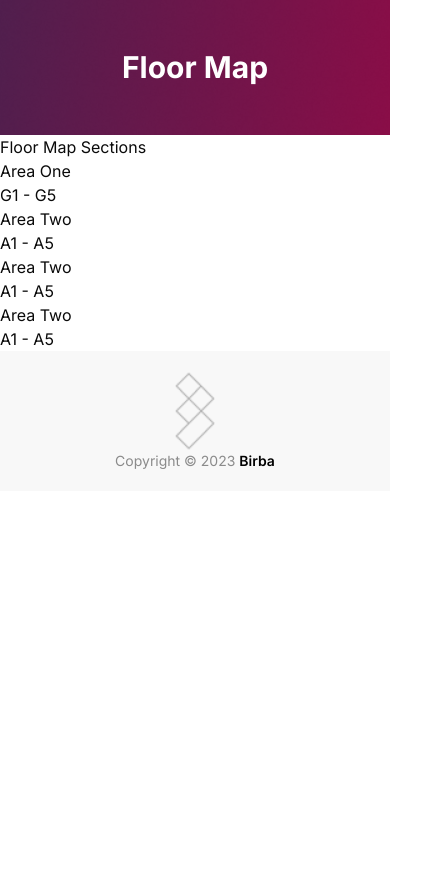
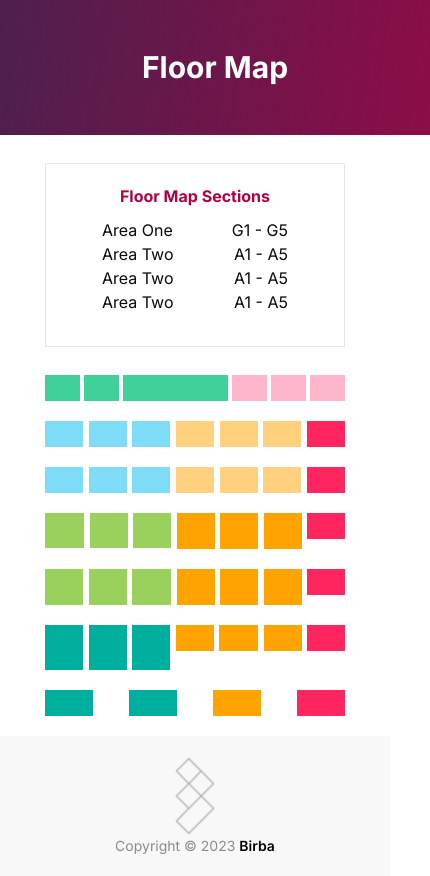
Before and after one commit to mohammad-ammad/birba, a Next.js app: page / in a window 390 px wide. Shown: the part 3680-4556 px from the top of the page, 430 px wide, since content can reach past the window. Before the commit the page ends 4171 px from the top, so only its background shows below. Built offline with nearby package versions, Linux system fonts and the light colour scheme.

Commit message:
Second commit

```diff
--- a/app/floor-map/page.js
+++ b/app/floor-map/page.js
@@ -5,7 +5,7 @@ const bannerStyles = {
     color: "white",
     textAlign: "center",
     padding: "50px 10px",
-    width: "100%",
+    width: "430px",
 };
 export default function FloorMap() {
   return (
@@ -13,91 +13,93 @@ export default function FloorMap() {
       <div style={bannerStyles}>
         <div className="text-3xl font-bold">Floor Map</div>
       </div>
-      <div className=" md:w-[100%]  md:flex md:flex-row md:justify-around sm:flex sm:flex-col sm:justify-around sm:mx-auto  ">
-          <div className="sm:w-[376px] sm:h-[176px] sm:top-[192px] sm:left-[29px] sm:p-[10px] sm:gap-[5] sm:mt-8 sm:bg-[#FFFFFF]   sm:drop-shadow-2xl sm:shadow-[#000000] sm:border sm:border-3 sm:flex sm:flex-col sm:mx-auto
-           md:w-[257px] md:h-[184px]   md:mt-[100px] md:left-[96px] md:p-[5px] md:gap-[5px] md:bg-[#FFFFFF]  md:drop-shadow-2xl md:shadow-[#000000] md:border md:border-3 md:flex md:flex-col">
-            <div className=" sm:w-[341px] sm:h-[32px] sm:flex sm:justify-around  md:w-[257px] md:h-[32px] md:top-[282px] md:left-[96px] md:p-[10px] md:gap-[5px] md:flex md:justify-around ">
-               <p className="sm:w-[130px] sm:h-[20px] sm:text-[#AE0243] sm:text-[12px] sm:leading-[20px]  md:w-[130px] md:h-[20px] md:font-[Poppins] md:font-[600] md:text-[13px] md:text-[#AE0243] sm:font-bold">Floor Map Sections</p>
+      <div className=" md:w-[430px] flex flex-col justify-around   md:flex md:flex-row md:justify-around ">
+          <div className="w-[300px] h-[184px] p-[10px] px-14 mx-auto border border-inherit  mt-7 md:w-[257px] md:h-[184px]   md:mt-[100px] md:left-[96px] md:p-[5px] md:gap-[5px] md:bg-[#FFFFFF]  md:drop-shadow-2xl md:shadow-[#000000] md:border md:border-3 md:flex md:flex-col">
+            <div className="  md:w-[257px] md:h-[32px] md:top-[282px] md:left-[96px] md:p-[10px] md:gap-[5px] md:flex md:justify-around ">
+               <p className="flex justify-around p-[10px]  text-[#AE0243] font-bold md:w-[130px] md:h-[20px] md:font-[Poppins] md:font-[600] md:text-[13px] md:text-[#AE0243] sm:font-bold">Floor Map Sections</p>
             </div>
 
 
-            <div className="sm:w-[341px] sm:h-[36px] sm:gap-[10px] sm:flex sm:flex-row sm:justify-between md:w-[237px] md:h-[36px] md:gap-[10px]  md:flex md:flex-row md:justify-between">
-                   <p className="sm:w-[275px] sm:h-[20px] md:w-[175px] md:h-[20px] md:text-[13px] md:font-[500] md:leading-[20px]">Area One</p>
-                   <p className="sm:w-[130px] sm:h-[20px]sm:w-[65px] sm:h-[20px] md:w-[65px] md:h-[20px] md:text-[13px] md:font-[500] md:leading-[20px]">G1 - G5</p>
+            <div className="flex flex-row justify-between md:w-[237px] md:h-[36px] md:gap-[10px]  md:flex md:flex-row md:justify-between">
+                   <p className=" md:w-[175px] md:h-[20px] md:text-[13px] md:font-[500] md:leading-[20px]">Area One</p>
+                   <p className=" md:w-[65px] md:h-[20px] md:text-[13px] md:font-[500] md:leading-[20px]">G1 - G5</p>
             </div>
-            <div className="sm:w-[341px] sm:h-[36px] sm:gap-[10px] sm:flex sm:flex-row sm:justify-between md:w-[237px] md:h-[36px] md:gap-[5px] md:flex md:flex-row md:justify-between">
-                   <p className="sm:w-[275px] sm:h-[20px]  md:w-[175px] md:h-[20px] md:text-[13px] md:font-[500] md:leading-[20px]">Area Two</p>
-                   <p className="sm:w-[130px] sm:h-[20px] md:w-[65px] md:h-[20px] md:text-[13px] md:font-[500] md:leading-[20px]">A1 - A5</p>
+            <div className="flex flex-row justify-between md:w-[237px] md:h-[36px] md:gap-[5px] md:flex md:flex-row md:justify-between">
+                   <p className="  md:w-[175px] md:h-[20px] md:text-[13px] md:font-[500] md:leading-[20px]">Area Two</p>
+                   <p className=" md:w-[65px] md:h-[20px] md:text-[13px] md:font-[500] md:leading-[20px]">A1 - A5</p>
             </div>
-            <div className="sm:w-[341px] sm:h-[36px] sm:gap-[10px] sm:flex sm:flex-row sm:justify-between md:w-[237px] md:h-[36px] md:gap-[5px] md:flex md:flex-row md:justify-between">
-                   <p className="sm:w-[275px] sm:h-[20px]  md:w-[175px] md:h-[20px] md:text-[13px] md:font-[500] md:leading-[20px]">Area Two</p>
-                   <p className="sm:w-[130px] sm:h-[20px] md:w-[65px] md:h-[20px] md:text-[13px] md:font-[500] md:leading-[20px]">A1 - A5</p>
+            <div className="flex flex-row justify-between md:w-[237px] md:h-[36px] md:gap-[5px] md:flex md:flex-row md:justify-between">
+                   <p className=" md:w-[175px] md:h-[20px] md:text-[13px] md:font-[500] md:leading-[20px]">Area Two</p>
+                   <p className=" md:w-[65px] md:h-[20px] md:text-[13px] md:font-[500] md:leading-[20px]">A1 - A5</p>
             </div>
-            <div className="sm:w-[341px] sm:h-[36px] sm:gap-[10px] sm:flex sm:flex-row sm:justify-between md:w-[237px] md:h-[36px] md:gap-[5px] md:flex md:flex-row md:justify-between">
-                   <p className="sm:w-[275px] sm:h-[20px]  md:w-[175px] md:h-[20px] md:text-[13px] md:font-[500] md:leading-[20px]">Area Two</p>
-                   <p className="sm:w-[130px] sm:h-[20px] md:w-[65px] md:h-[20px] md:text-[13px] md:font-[500] md:leading-[20px]">A1 - A5</p>
+            <div className="flex flex-row justify-between md:w-[237px] md:h-[36px] md:gap-[5px] md:flex md:flex-row md:justify-between">
+                   <p className=" md:w-[175px] md:h-[20px] md:text-[13px] md:font-[500] md:leading-[20px]">Area Two</p>
+                   <p className=" md:w-[65px] md:h-[20px] md:text-[13px] md:font-[500] md:leading-[20px]">A1 - A5</p>
             </div>
           </div>
 
-      <div className="sm:w-[385px] sm:h-[361px] sm:top-[408px] sm:left-[23px] sm:p-[10px] sm:flex sm:flex-wrap sm:justify-between sm:mx-auto md:w-[913px] md:h-[617px] md:mt-[100px]  md:left-[435] md:top-[282px] md:p-[10px] md:bg-[#FFFFFF] md:flex md:flex-wrap md:justify-between">
-            <div className="sm:w-[48px] sm-h-[26px] md:w-[112px] md:h-[56px] bg-[#40D09A]"></div>
-            <div className="sm:w-[48px] sm-h-[26px] md:w-[112px] md:h-[56px] bg-[#40D09A]"></div>
-            <div className="sm:w-[120px] sm-h-[26px] md:w-[280px] md:h-[56px] bg-[#40D09A]"></div>
-            <div className="sm:w-[48px] sm-h-[26px] md:w-[112px] md:h-[56px] bg-[#FF6D9880]"></div>
-            <div className="sm:w-[48px] sm-h-[26px] md:w-[112px] md:h-[56px] bg-[#FF6D9880]"></div>
-            <div className="sm:w-[48px] sm-h-[26px] md:w-[112px] md:h-[56px] bg-[#FF6D9880]"></div>
+      <div className="w-[300px] h-[361px] mx-auto mt-7  flex flex-wrap justify-between md:w-[913px] md:h-[617px] md:mt-[100px]  md:left-[435] md:top-[282px] md:p-[10px] md:bg-[#FFFFFF] md:flex md:flex-wrap md:justify-between">
+            <div className="w-[35px] h-[26px] md:w-[112px] md:h-[56px] bg-[#40D09A]"></div>
+            <div className="w-[35px] h-[26px] md:w-[112px] md:h-[56px] bg-[#40D09A]"></div>
+            <div className="w-[105px] h-[26px] md:w-[280px] md:h-[56px] bg-[#40D09A]"></div>
+            <div className="w-[35px] h-[26px] md:w-[112px] md:h-[56px] bg-[#FF6D9880]"></div>
+            <div className="w-[35px] h-[26px] md:w-[112px] md:h-[56px] bg-[#FF6D9880]"></div>
+            <div className="w-[35px] h-[26px] md:w-[112px] md:h-[56px] bg-[#FF6D9880]"></div>
 
 
-            <div className="sm:w-[48px] sm-h-[26px] md:w-[112px] md:h-[56px] bg-[#00BAF080]"></div>
-            <div className="sm:w-[48px] sm-h-[26px] md:w-[112px] md:h-[56px] bg-[#00BAF080]"></div>
-            <div className="sm:w-[48px] sm-h-[26px] md:w-[112px] md:h-[56px] bg-[#00BAF080]"></div>
-            <div className="sm:w-[48px] sm-h-[26px] md:w-[112px] md:h-[56px] bg-[#FFA30080]"></div>
-            <div className="sm:w-[48px] sm-h-[26px] md:w-[112px] md:h-[56px] bg-[#FFA30080]"></div>
-            <div className="sm:w-[48px] sm-h-[26px] md:w-[112px] md:h-[56px] bg-[#FFA30080]"></div>
-            <div className="sm:w-[48px] sm-h-[26px] md:w-[112px] md:h-[56px] bg-[#FF266080]"></div>
+            <div className="w-[38px] h-[26px] md:w-[112px] md:h-[56px] bg-[#00BAF080]"></div>
+            <div className="w-[38px] h-[26px] md:w-[112px] md:h-[56px] bg-[#00BAF080]"></div>
+            <div className="w-[38px] h-[26px] md:w-[112px] md:h-[56px] bg-[#00BAF080]"></div>
+            <div className="w-[38px] h-[26px] md:w-[112px] md:h-[56px] bg-[#FFA30080]"></div>
+            <div className="w-[38px] h-[26px] md:w-[112px] md:h-[56px] bg-[#FFA30080]"></div>
+            <div className="w-[38px] h-[26px] md:w-[112px] md:h-[56px] bg-[#FFA30080]"></div>
+            <div className="w-[38px] h-[26px] md:w-[112px] md:h-[56px] bg-[#FF2660]"></div>
 
 
-            <div className="sm:w-[48px] sm-h-[26px] md:w-[112px] md:h-[56px] bg-[#00BAF080]"></div>
-            <div className="sm:w-[48px] sm-h-[26px] md:w-[112px] md:h-[56px] bg-[#00BAF080]"></div>
-             <div className="sm:w-[48px] sm-h-[26px] md:w-[112px] md:h-[56px] bg-[#00BAF080]"></div>
-             <div className="sm:w-[48px] sm-h-[26px] md:w-[112px] md:h-[56px] bg-[#FFA30080]"></div>
-            <div className="sm:w-[48px] sm-h-[26px] md:w-[112px] md:h-[56px] bg-[#FFA30080]"></div>
-            <div className="sm:w-[48px] sm-h-[26px] md:w-[112px] md:h-[56px] bg-[#FFA30080]"></div>
-            <div className="sm:w-[48px] sm-h-[26px] md:w-[112px] md:h-[56px] bg-[#FF266080]"></div>
+            <div className="w-[38px] h-[26px] md:w-[112px] md:h-[56px] bg-[#00BAF080]"></div>
+            <div className="w-[38px] h-[26px] md:w-[112px] md:h-[56px] bg-[#00BAF080]"></div>
+             <div className="w-[38px] h-[26px] md:w-[112px] md:h-[56px] bg-[#00BAF080]"></div>
+             <div className="w-[38px] h-[26px] md:w-[112px] md:h-[56px] bg-[#FFA30080]"></div>
+            <div className="w-[38px] h-[26px] md:w-[112px] md:h-[56px] bg-[#FFA30080]"></div>
+            <div className="w-[38px] h-[26px] md:w-[112px] md:h-[56px] bg-[#FFA30080]"></div>
+            <div className="w-[38px] h-[26px] md:w-[112px] md:h-[56px] bg-[#FF2660]"></div>
 
-            <div className="sm:w-[49px] sm-h-[35px] md:w-[112px] md:h-[77px] bg-[#00BAF080]"></div>
-            <div className="sm:w-[48px] sm-h-[35px] md:w-[112px] md:h-[77px] bg-[rgba(0,186,240,0.5)]"></div>
-            <div className="sm:w-[48px] sm-h-[35px] md:w-[112px] md:h-[77px] bg-[#00BAF080]"></div>
-            <div className="sm:w-[48px] sm-h-[36px] md:w-[112px] md:h-[77px] bg-[rgba(255,163,0,0.5)]"></div>
-            <div className="sm:w-[48px] sm-h-[36px] md:w-[112px] md:h-[77px] bg-[#FFA30080]"></div>
-            <div className="sm:w-[48px] sm-h-[36px] md:w-[112px] md:h-[77px] bg-[#FFA30080]"></div>
-            <div className="sm:w-[48px] sm-h-[26px] md:w-[112px] md:h-[56px] bg-[#FF266080]"></div>
+            <div className="w-[39px] h-[35px] md:w-[112px] md:h-[77px] bg-[#9AD15D]"></div>
+            <div className="w-[38px] h-[35px] md:w-[112px] md:h-[77px] bg-[#9AD15D]"></div>
+            <div className="w-[38px] h-[35px] md:w-[112px] md:h-[77px] bg-[#9AD15D]"></div>
+            <div className="w-[38px] h-[36px] md:w-[112px] md:h-[77px] bg-[#FFA300]"></div>
+            <div className="w-[38px] h-[36px] md:w-[112px] md:h-[77px] bg-[#FFA300]"></div>
+            <div className="w-[38px] h-[36px] md:w-[112px] md:h-[77px] bg-[#FFA300]"></div>
+            <div className="w-[38px] h-[26px] md:w-[112px] md:h-[56px] bg-[#FF2660]"></div>
 
 
 
-            <div className="sm:w-[48px] sm-h-[36px] md:w-[112px] md:h-[77px] bg-[#00BAF080]"></div>
-            <div className="sm:w-[48px] sm-h-[36px] md:w-[112px] md:h-[77px] bg-[rgba(0,186,240,0.5)]"></div>
-            <div className="sm:w-[49px] sm-h-[36px] md:w-[112px] md:h-[77px] bg-[#00BAF080]"></div>
-            <div className="sm:w-[48px] sm-h-[36px] md:w-[112px] md:h-[77px] bg-[rgba(255,163,0,0.5)]"></div>
-            <div className="sm:w-[48px] sm-h-[36px] md:w-[112px] md:h-[77px] bg-[#FFA30080]"></div>
-            <div className="sm:w-[48px] sm-h-[36px] md:w-[112px] md:h-[77px] bg-[#FFA30080]"></div>
-            <div className="sm:w-[48px] sm-h-[26px] md:w-[112px] md:h-[56px] bg-[#FF266080]"></div>
+            <div className="w-[38px] h-[36px] md:w-[112px] md:h-[77px] bg-[#9AD15D]"></div>
+            <div className="w-[38px] h-[36px] md:w-[112px] md:h-[77px] bg-[#9AD15D]"></div>
+            <div className="w-[39px] h-[36px] md:w-[112px] md:h-[77px] bg-[#9AD15D]"></div>
+            <div className="w-[38px] h-[36px] md:w-[112px] md:h-[77px] bg-[#FFA300]"></div>
+            <div className="w-[38px] h-[36px] md:w-[112px] md:h-[77px] bg-[#FFA300]"></div>
+            <div className="w-[38px] h-[36px] md:w-[112px] md:h-[77px] bg-[#FFA300]"></div>
+            <div className="w-[38px] h-[26px] md:w-[112px] md:h-[56px] bg-[#FF2660]"></div>
 
 
-            <div className="sm:w-[48px] sm-h-[45px] md:w-[112px] md:h-[77px] bg-[#00BAF080]"></div>
-            <div className="sm:w-[48px] sm-h-[45px] md:w-[112px] md:h-[77px] bg-[#00BAF080]"></div>
-            <div className="sm:w-[48px] sm-h-[45px] md:w-[112px] md:h-[77px] bg-[#00BAF080]"></div>
-            <div className="sm:w-[48px] sm-h-[26px] md:w-[112px] md:h-[56px] bg-[#FFA30080]"></div>
-            <div className="sm:w-[49px] sm-h-[26px] md:w-[112px] md:h-[56px] bg-[#FFA30080]"></div>
-            <div className="sm:w-[48px] sm-h-[26px] md:w-[112px] md:h-[56px] bg-[#FFA30080]"></div>
-            <div className="sm:w-[48px] sm-h-[26px] md:w-[112px] md:h-[56px] bg-[#FF266080]"></div>
+            <div className="w-[38px] h-[45px] md:w-[112px] md:h-[77px] bg-[#00AE9E]"></div>
+            <div className="w-[38px] h-[45px] md:w-[112px] md:h-[77px] bg-[#00AE9E]"></div>
+            <div className="w-[38px] h-[45px] md:w-[112px] md:h-[77px] bg-[#00AE9E]"></div>
+            <div className="w-[38px] h-[26px] md:w-[112px] md:h-[56px] bg-[#FFA300]"></div>
+            <div className="w-[39px] h-[26px] md:w-[112px] md:h-[56px] bg-[#FFA300]"></div>
+            <div className="w-[38px] h-[26px] md:w-[112px] md:h-[56px] bg-[#FFA300]"></div>
+            <div className="w-[38px] h-[26px] md:w-[112px] md:h-[56px] bg-[#FF2660]"></div>
+
+
+            <div className="w-[48px] h-[26px] md:w-[112px] md:h-[77px] bg-[#00AE9E]"></div>
+            <div className="w-[48px] h-[26px] md:w-[112px] md:h-[77px] bg-[#00AE9E]"></div>
+            <div className="w-[48px] h-[26px] md:w-[112px] md:h-[77px] bg-[#FFA300]"></div>
+            <div className="w-[48px] h-[26px] md:w-[112px] md:h-[56px] bg-[#FF2660]"></div>
 
 
 
-            <div className="sm:w-[48px] sm:h-[26px] md:w-[112px] md:h-[56px] md:bg-[#00BAF080]"></div>
-            <div className="sm:w-[48px] sm:h-[26px] md:w-[112px] md:h-[56px] md:bg-[#00BAF080]"></div>
-            <div className="sm:w-[48px] sm:h-[26px] md:w-[112px] md:h-[56px] md:bg-[#FFA30080]"></div>
-            <div className="sm:w-[48px] sm:h-[26px] md:w-[112px] md:h-[56px] md:bg-[#FF266080]"></div>
+
    </div>
  </div>
 </div>
```
